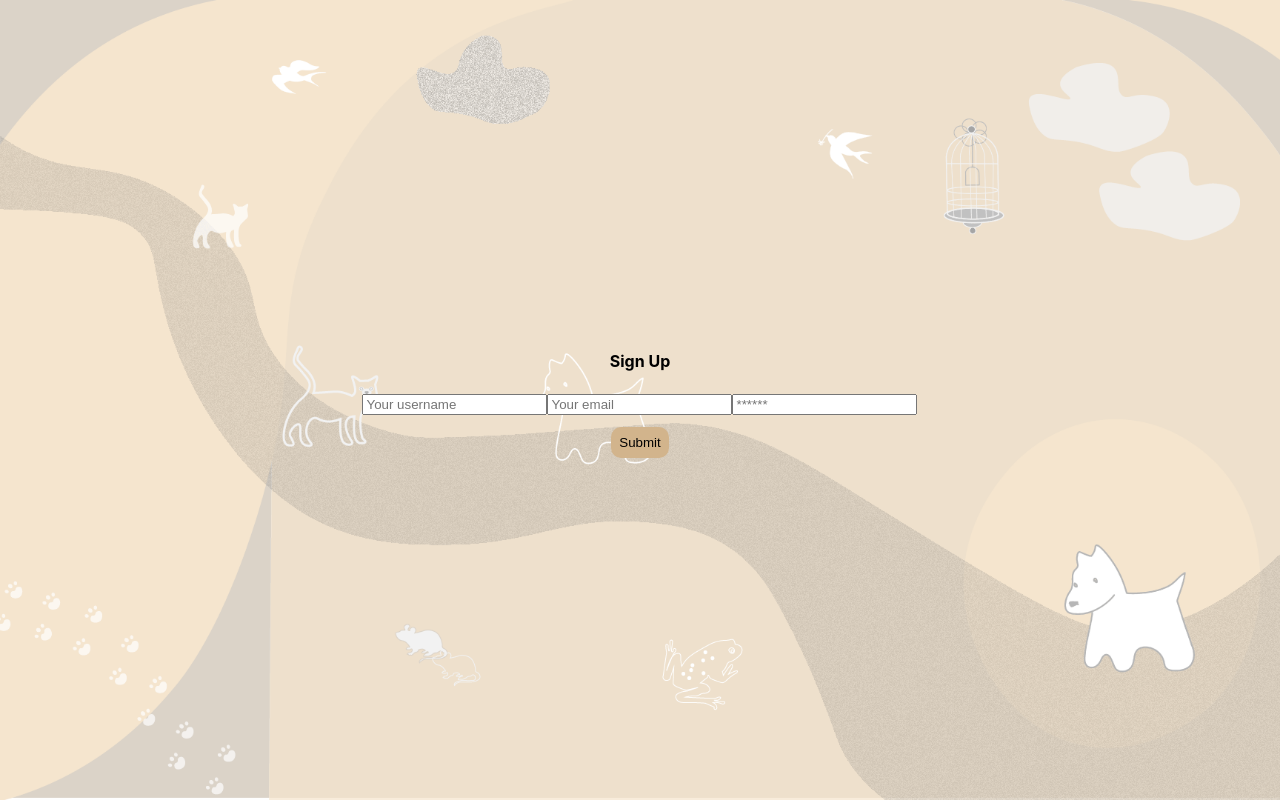
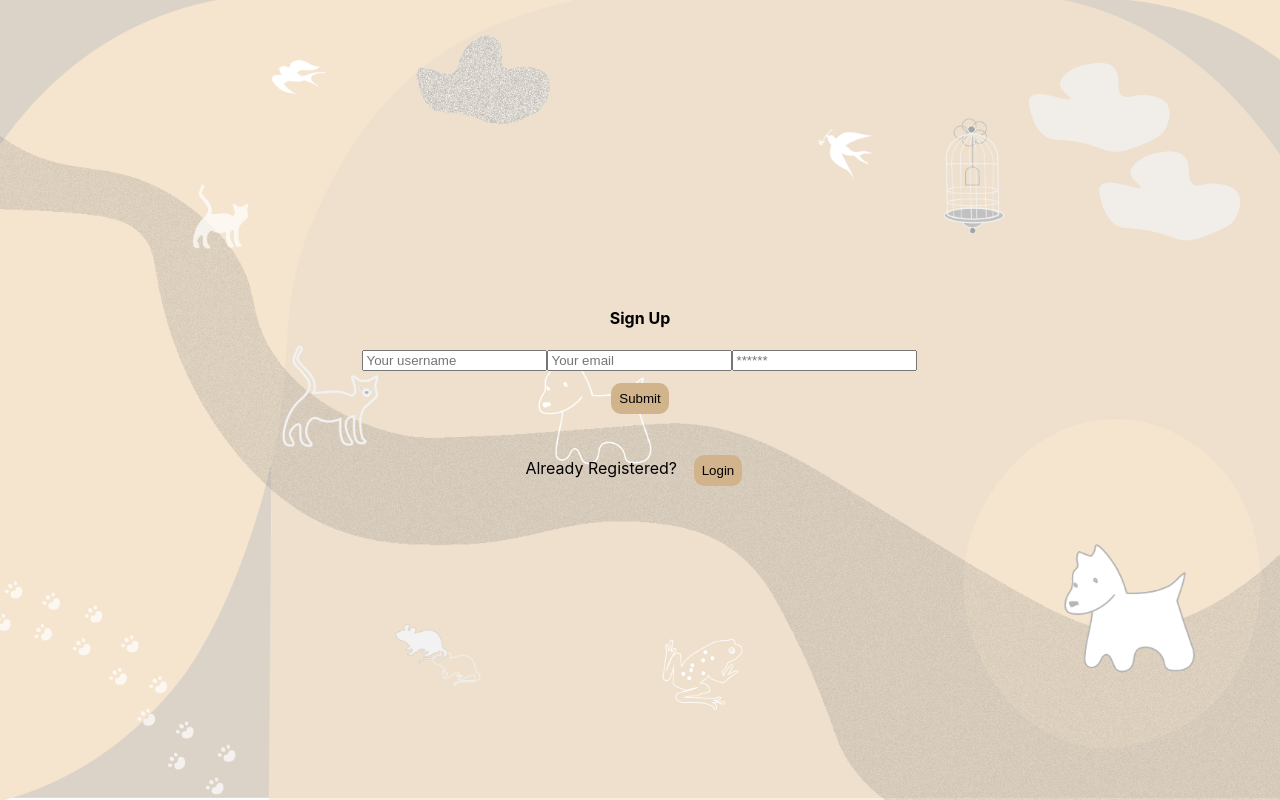
Before and after one commit to ShyFidelity/friends-of-toto, a React (Create React App) app in the folder client/: page /signup in a window 1280 px wide. Built offline with nearby package versions, Linux system fonts and the light colour scheme; no server answers.

Commit message:
added login to create and vice versa

```diff
--- a/client/src/pages/Login.js
+++ b/client/src/pages/Login.js
@@ -52,6 +52,7 @@ const Login = (props) => {
                 <Link to="/me">to your Profile.</Link>
               </p>
             ) : (
+              <div>
                 <form onSubmit={handleFormSubmit}>
                   <input
                     className="form-input"
@@ -77,6 +78,8 @@ const Login = (props) => {
                     Submit
                   </button>
                 </form>
+                <p>New Here? <button><Link to="/signup">Create Account</Link></button></p>
+              </div>
             )}
 
             {error && (
--- a/client/src/pages/Signup.js
+++ b/client/src/pages/Signup.js
@@ -50,6 +50,7 @@ const Signup = () => {
                 <Link to="/profile">to your Profile!</Link>
               </p>
             ) : (
+              <div>
                 <form onSubmit={handleFormSubmit}>
                   <input
                     className="form-input"
@@ -83,6 +84,8 @@ const Signup = () => {
                     Submit
                   </button>
                 </form>
+                <p>Already Registered? <button><Link to="/login">Login</Link></button></p>
+              </div>
             )}
 
             {error && (
```
Lines whose indentation alone changed are shown as unchanged.
